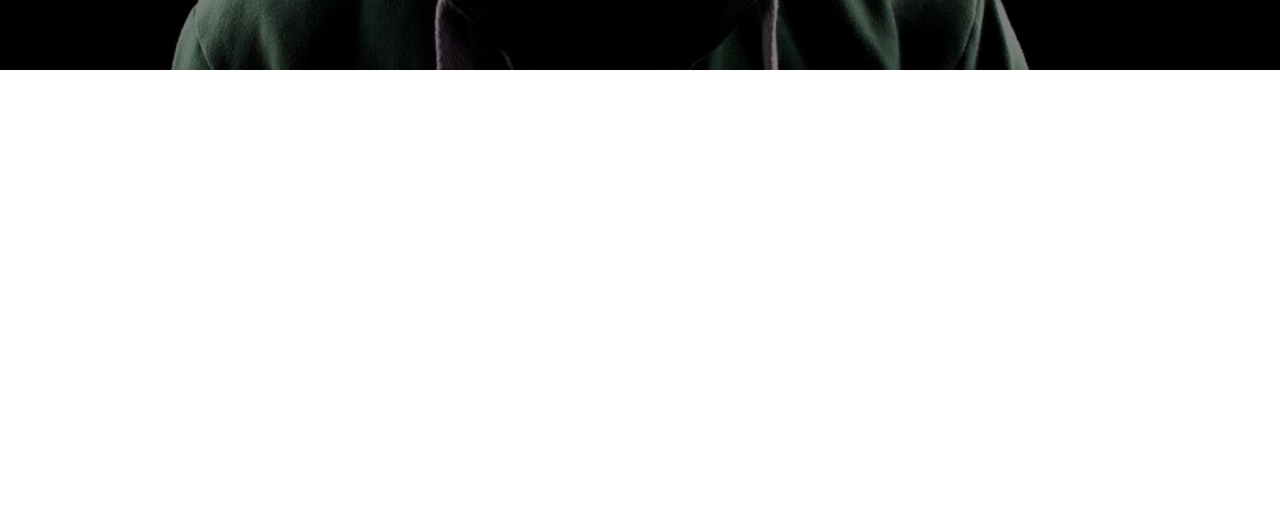
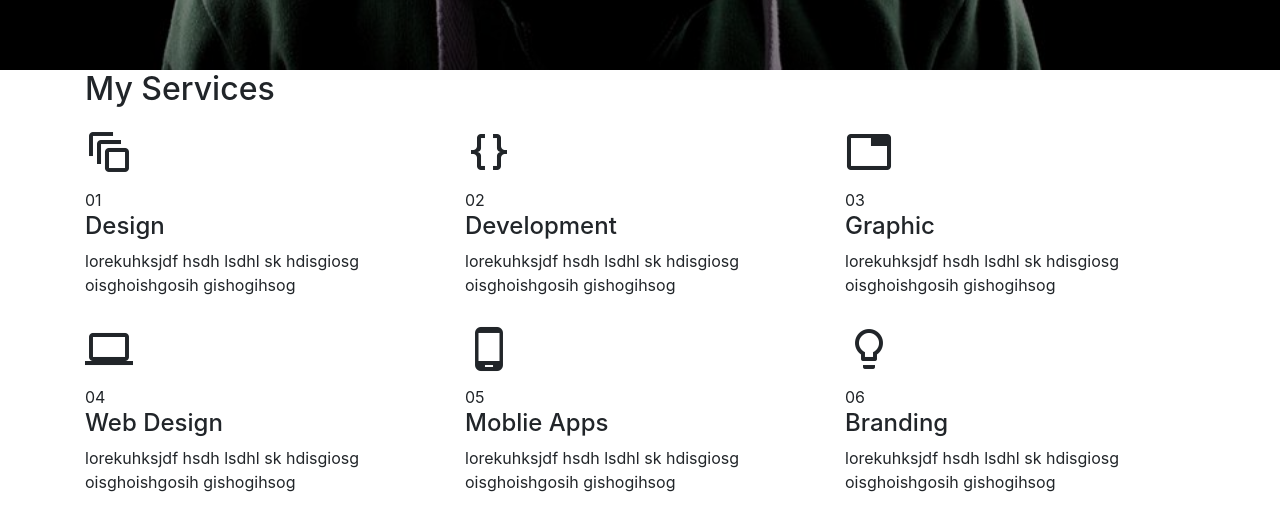
Before and after one commit to Daniel-Osei/Jonas, a plain HTML site: page index.html in a window 1280 px wide. Shown: the part 630-1137 px from the top of the page. Before the commit the page ends 800 px from the top, so only its background shows below. Drawn offline with Linux system fonts and the light colour scheme.

Commit message:
add services section - index

```diff
--- a/css/style.css
+++ b/css/style.css
@@ -76,6 +76,7 @@
     text-decoration: none;
 }
 
+
 @media only screen and (max-width: 768px) {
     .home .titles {
         padding: 0 40px;
--- a/index.html
+++ b/index.html
@@ -14,7 +14,6 @@
 </head>
 <body>
 
-
     <section class="home" id="home">
         <div class="titles">
             <div class="titles-wrap">
@@ -27,6 +26,100 @@
             </div>
         </div>
     </section>
+<!--Service area start-->
+    <section class="services" id="services">
+        <div class="container">
+            <div class="row">
+                <div class="col-lg-10">
+                    <div class="sec-title ">
+                        <h2>My Services</h2>
+
+                    </div>
+                </div>
+            </div>
+
+            <div class="row">
+                <div class="col-12 col-sm-6 colo-md-6 col-lg-4">
+                    <div class="service-box">
+                        <div class="icontitle">
+                            <i class="mdi mdi-animation-outline mdi-48px"></i>
+                            <div class="title">
+                                <span>01</span>
+                                <h4>Design</h4>
+                            </div>
+                        </div>
+                        <p>lorekuhksjdf hsdh  lsdhl sk  hdisgiosg oisghoishgosih gishogihsog</p>
+                    </div>
+                </div>
+
+                <div class="col-12 col-sm-6 colo-md-6 col-lg-4">
+                    <div class="service-box">
+                        <div class="icontitle">
+                            <i class="mdi mdi-code-braces mdi-48px"></i>
+                            <div class="title">
+                                <span>02</span>
+                                <h4>Development</h4>
+                            </div>
+                        </div>
+                        <p>lorekuhksjdf hsdh  lsdhl sk  hdisgiosg oisghoishgosih gishogihsog</p>
+                    </div>
+                </div>
+
+                <div class="col-12 col-sm-6 colo-md-6 col-lg-4">
+                    <div class="service-box">
+                        <div class="icontitle">
+                            <i class="mdi mdi-tab mdi-48px"></i>
+                            <div class="title">
+                                <span>03</span>
+                                <h4>Graphic</h4>
+                            </div>
+                        </div>
+                        <p>lorekuhksjdf hsdh  lsdhl sk  hdisgiosg oisghoishgosih gishogihsog</p>
+                    </div>
+                </div>
+
+                <div class="col-12 col-sm-6 colo-md-6 col-lg-4">
+                    <div class="service-box">
+                        <div class="icontitle">
+                            <i class="mdi mdi-laptop mdi-48px"></i>
+                            <div class="title">
+                                <span>04</span>
+                                <h4>Web Design</h4>
+                            </div>
+                        </div>
+                        <p>lorekuhksjdf hsdh  lsdhl sk  hdisgiosg oisghoishgosih gishogihsog</p>
+                    </div>
+                </div>
+
+                <div class="col-12 col-sm-6 colo-md-6 col-lg-4">
+                    <div class="service-box">
+                        <div class="icontitle">
+                            <i class="mdi mdi-cellphone-android mdi-48px"></i>
+                            <div class="title">
+                                <span>05</span>
+                                <h4>Moblie Apps</h4>
+                            </div>
+                        </div>
+                        <p>lorekuhksjdf hsdh  lsdhl sk  hdisgiosg oisghoishgosih gishogihsog</p>
+                    </div>
+                </div>
+
+                <div class="col-12 col-sm-6 colo-md-6 col-lg-4">
+                    <div class="service-box">
+                        <div class="icontitle">
+                            <i class="mdi mdi-lightbulb-outline mdi-48px"></i>
+                            <div class="title">
+                                <span>06</span>
+                                <h4>Branding</h4>
+                            </div>
+                        </div>
+                        <p>lorekuhksjdf hsdh  lsdhl sk  hdisgiosg oisghoishgosih gishogihsog</p>
+                    </div>
+                </div>
+            </div>
+        </div>
+    </section>
+<!--Service area start-->
 
     <script src="js/jquery-3.4.1.min.js"></script>
     <script src="js/bootstrap.bundle.min.js"></script>
```
